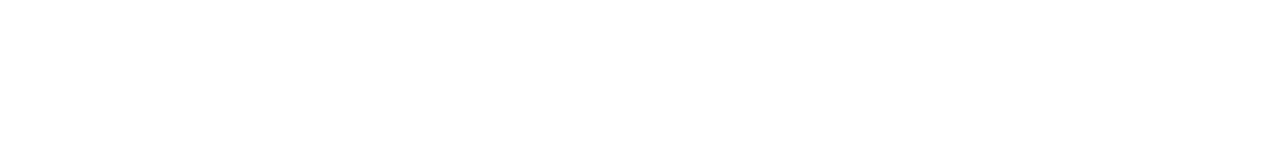
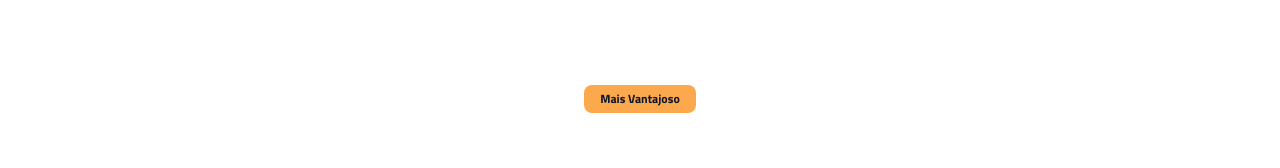
Before and after one commit to kaiostavares/bora-codar-15, a plain HTML site: page index.html in a window 1280 px wide. Shown: the top 168 px of the page. Drawn offline with Linux system fonts and the light colour scheme.

Commit message:
Ajeitando o selo

```diff
--- a/css/cards/cardUltimate.css
+++ b/css/cards/cardUltimate.css
@@ -58,6 +58,6 @@
 
 @media screen and (min-width:1012px){
    .stamp{
-    top: 190px;
+    top: 85px;
    }
 }
--- a/index.html
+++ b/index.html
@@ -4,7 +4,7 @@
     <meta charset="UTF-8">
     <meta http-equiv="X-UA-Compatible" content="IE=edge">
     <meta name="viewport" content="width=device-width, initial-scale=1.0">
-    <title>Document</title>
+    <title>BoraCodar15</title>
     <link rel="preconnect" href="https://fonts.googleapis.com">
     <link rel="preconnect" href="https://fonts.gstatic.com" crossorigin>
     <link href="https://fonts.googleapis.com/css2?family=Titillium+Web:wght@400;600;700&display=swap" rel="stylesheet">
```
